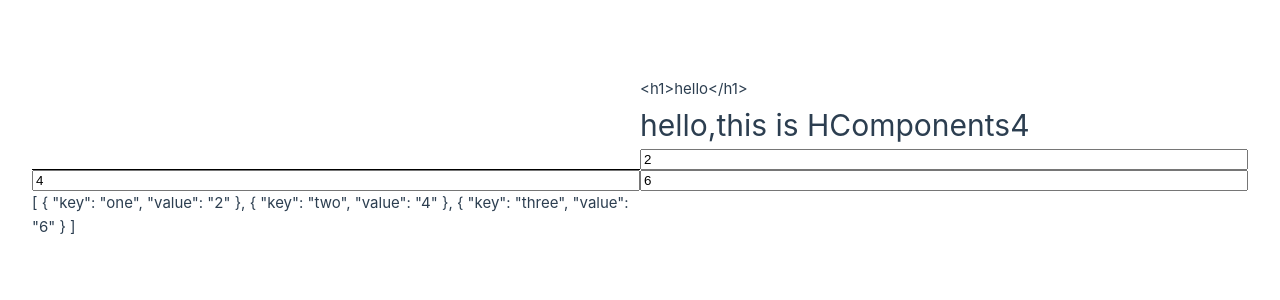
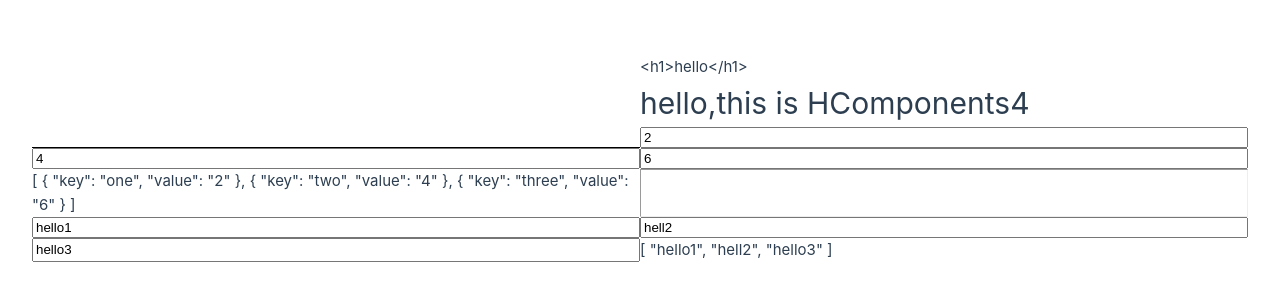
Before and after one commit to airmanxtw/TestVue20250102, a Vue app: page /home17 in a window 1280 px wide. Shown: the part 242-542 px from the top of the page. Built offline with nearby package versions, Linux system fonts and the light colour scheme.

Commit message:
新增 MutiInput.vue 組件，並在 Home17View.vue 中整合以處理多個輸入值

```diff
--- /dev/null
+++ b/src/components/MutiInput.vue
@@ -0,0 +1,18 @@
+<template>
+  <input v-for="(item, index) in props.modelValue" :key="index" :value="item"
+    @input="(e) => updateItem(index, (e.target as HTMLInputElement).value)" />
+</template>
+<script setup lang="ts">
+const props = defineProps<{
+  modelValue: string[];
+}>();
+const emit = defineEmits<{
+  (e: 'update:modelValue', value: string[]): void;
+}>();
+import { List } from "immutable";
+const updateItem = (index: number, value: string) => {
+  debugger;
+  emit('update:modelValue', List(...props.modelValue).setIn([index], value).toArray());
+}
+
+</script>
--- a/src/views/Home17View.vue
+++ b/src/views/Home17View.vue
@@ -2,11 +2,18 @@
   <HComponents4 />
   <input v-for="(item) in data" :key="item.key" v-model="item.value" />
   {{ data }}
+  <hr />
+  <MutiInput v-model="data2" />
+  {{ data2 }}
 </template>
 <script setup lang="ts">
 import HComponents4 from '@/components/HComponents4.vue';
+import MutiInput from '@/components/MutiInput.vue';
 import { ref } from 'vue';
-const data=ref<KeyValue[]>([{key:'one',value:'2'}, {key:'two',value:'4'},{key:'three',value:'6'}]);
+
+const data = ref<KeyValue[]>([{ key: 'one', value: '2' }, { key: 'two', value: '4' }, { key: 'three', value: '6' }]);
+
+const data2 = ref<string[]>(['hello1', 'hell2', 'hello3']);
 
 
 </script>
```
